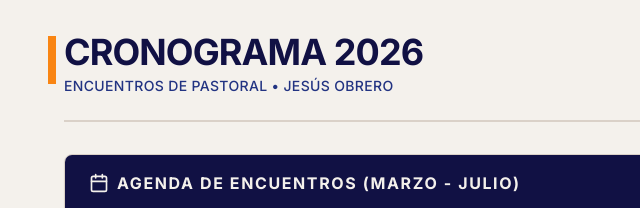
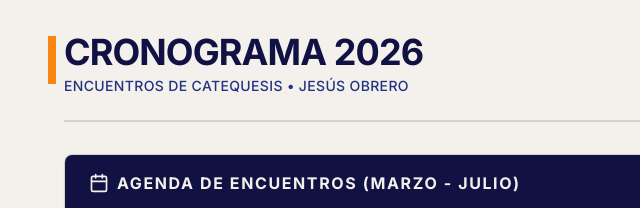
Before and after one commit to profefrancocattani/encuentros-primaria, a plain HTML site: page index.html in a window 1280 px wide. Shown: the top 208 px of the page, 0-640 px from the left. Drawn offline with nearby package versions, Linux system fonts and the light colour scheme.

Commit message:
Update index.html

```diff
--- a/index.html
+++ b/index.html
@@ -60,7 +60,7 @@
             <div class="relative">
                 <div class="absolute -left-4 top-1 w-2 h-12 bg-habanero"></div>
                 <h1 class="text-4xl font-bold text-deadly tracking-tight uppercase">Cronograma 2026</h1>
-                <p class="text-space font-medium mt-1 tracking-wide uppercase text-sm">Encuentros de Pastoral • Jesús Obrero</p>
+                <p class="text-space font-medium mt-1 tracking-wide uppercase text-sm">Encuentros de Catequesis • Jesús Obrero</p>
             </div>
             <div class="flex gap-3 mt-6 md:mt-0 no-print" id="action-buttons">
                 <button onclick="downloadImage()" class="bg-space hover:bg-[#1a2661] text-white font-semibold py-2.5 px-5 rounded shadow-md transition flex items-center gap-2">
@@ -268,4 +268,5 @@
     </script>
 </body>
 
+
 </html>
```
